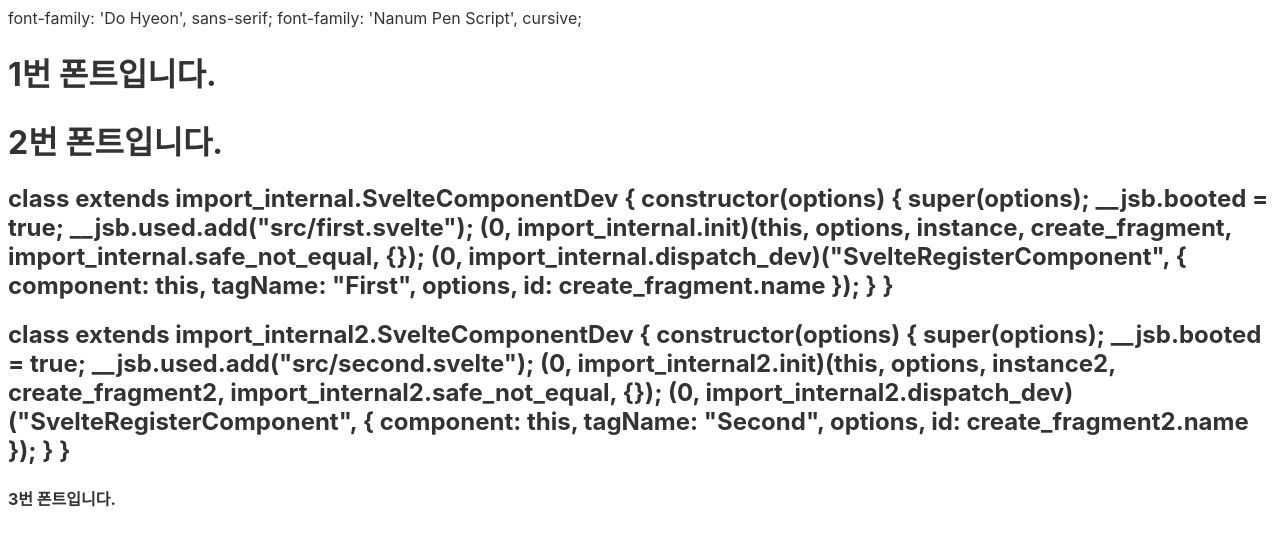
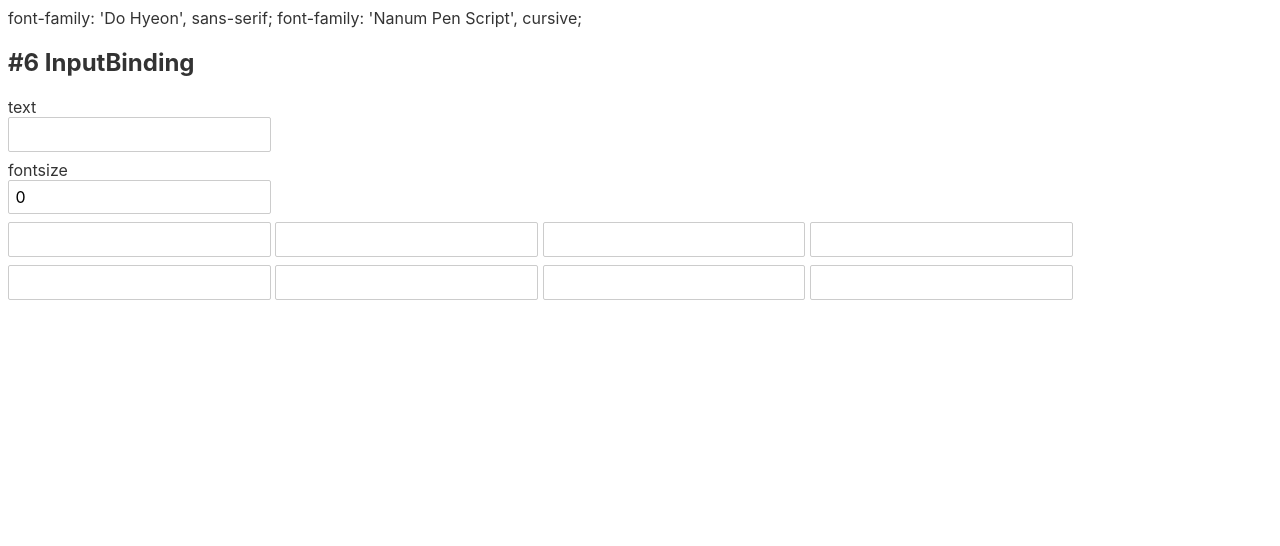
Before and after one commit to hjhjhjkim/my-svelte-project, a Svelte app: page / in a window 1280 px wide. Shown: the top 546 px of the page. Built offline with nearby package versions, Linux system fonts and the light colour scheme.

Commit message:
inputbinding
inputbinding

```diff
--- a/src/App.svelte
+++ b/src/App.svelte
@@ -1,19 +1,31 @@
 <script>
-  import first from "./first.svelte";
-  import second from "./second.svelte";
+  let text = "";
+  let number = 0;
 </script>
 
 <style>
-  h1:first-child {
-    font-family: "Do Hyeon", sans-serif;
-  }
-  h1:last-child {
-    font-family: "Nanum Pen Script", cursive;
+  .fontsize {
+    font-size: (number);
   }
 </style>
 
-<h1>1번 폰트입니다.</h1>
-<h1>2번 폰트입니다.</h1>
-<h2>{first}</h2>
-<h2>{second}</h2>
-<h4>3번 폰트입니다.</h4>
+<div class="container">
+  <section>
+    <h1>#6 InputBinding</h1>
+
+    <label for="letter">text</label>
+    <input id="letter" type="text" bind:value={text} />
+    <label for="font">fontsize</label>
+    <input id="font" type="number" bind:value={number} />
+
+    <br />
+    <input type="text" placeholder={text} class="fontsize" />
+    <input type="text" placeholder={text} class="fontsize" />
+    <input type="text" placeholder={text} class="fontsize" />
+    <input type="text" placeholder={text} class="fontsize" />
+    <input type="text" placeholder={text} class="fontsize" />
+    <input type="text" placeholder={text} class="fontsize" />
+    <input type="text" placeholder={text} class="fontsize" />
+    <input type="text" placeholder={text} class="fontsize" />
+  </section>
+</div>
```
Also changed, not shown: 1 other file (tests, documents, lock files or other folders).
